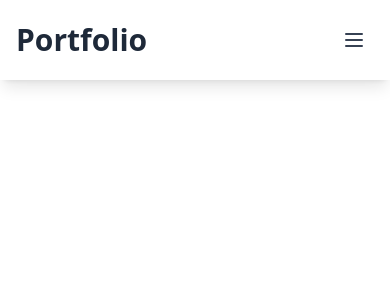
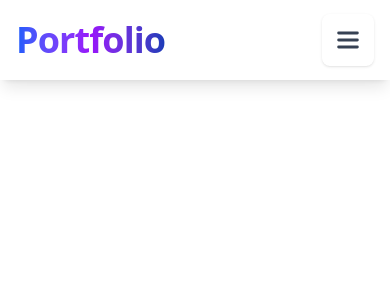
Before and after one commit to KavishkaDulshan/Portfolio, a React (Vite) app: page / in a window 390 px wide. Shown: the top 300 px of the page. Built offline with nearby package versions, Linux system fonts and the light colour scheme.

Commit message:
changed nav bar font

```diff
--- a/src/assets/components/NavBar.jsx
+++ b/src/assets/components/NavBar.jsx
@@ -36,7 +36,7 @@ const NavBar = () => {
         <div className="flex justify-between items-center h-20">
           {/* Logo/Brand */}
           <div className="flex-shrink-0">
-            <a href="#" className="text-3xl font-bold text-gray-800 hover:text-blue-600 transition duration-300">
+            <a href="#" className="text-4xl font-black text-transparent bg-gradient-to-r from-blue-600 via-purple-600 to-blue-800 bg-clip-text hover:from-purple-600 hover:via-blue-600 hover:to-purple-800 transition-all duration-500 tracking-tight">
               Portfolio
             </a>
           </div>
@@ -44,19 +44,19 @@ const NavBar = () => {
           {/* Desktop Menu */}
           <div className="hidden md:block">
             <div className="ml-10 flex items-baseline space-x-8">
-              <a href="#home" className="text-gray-700 hover:text-blue-600 px-3 py-2 rounded-md text-lg font-medium transition duration-300">
+              <a href="#home" className="text-gray-800 hover:text-blue-600 px-4 py-2 rounded-lg text-xl font-bold transition-all duration-300 hover:bg-blue-50 hover:shadow-md tracking-wide">
                 Home
               </a>
-              <a href="#about" className="text-gray-700 hover:text-blue-600 px-3 py-2 rounded-md text-lg font-medium transition duration-300">
+              <a href="#about" className="text-gray-800 hover:text-blue-600 px-4 py-2 rounded-lg text-xl font-bold transition-all duration-300 hover:bg-blue-50 hover:shadow-md tracking-wide">
                 About
               </a>
-              <a href="#skills" className="text-gray-700 hover:text-blue-600 px-3 py-2 rounded-md text-lg font-medium transition duration-300">
+              <a href="#skills" className="text-gray-800 hover:text-blue-600 px-4 py-2 rounded-lg text-xl font-bold transition-all duration-300 hover:bg-blue-50 hover:shadow-md tracking-wide">
                 Skills
               </a>
-              <a href="#projects" className="text-gray-700 hover:text-blue-600 px-3 py-2 rounded-md text-lg font-medium transition duration-300">
+              <a href="#projects" className="text-gray-800 hover:text-blue-600 px-4 py-2 rounded-lg text-xl font-bold transition-all duration-300 hover:bg-blue-50 hover:shadow-md tracking-wide">
                 Projects
               </a>
-              <a href="#contact" className="text-gray-700 hover:text-blue-600 px-3 py-2 rounded-md text-lg font-medium transition duration-300">
+              <a href="#contact" className="text-gray-800 hover:text-blue-600 px-4 py-2 rounded-lg text-xl font-bold transition-all duration-300 hover:bg-blue-50 hover:shadow-md tracking-wide">
                 Contact
               </a>
             </div>
@@ -66,65 +66,74 @@ const NavBar = () => {
           <div className="md:hidden">
             <button
               onClick={toggleMenu}
-              className="inline-flex items-center justify-center p-2 rounded-md text-gray-700 hover:text-blue-600 hover:bg-gray-100 focus:outline-none focus:ring-2 focus:ring-inset focus:ring-blue-500"
+              className="inline-flex items-center justify-center p-3 rounded-lg text-gray-700 hover:text-blue-600 hover:bg-blue-50 focus:outline-none focus:ring-2 focus:ring-inset focus:ring-blue-500 transition-all duration-300 shadow-sm hover:shadow-md"
             >
               <span className="sr-only">Open main menu</span>
-              {!isMenuOpen ? (
-                <svg className="block h-6 w-6" xmlns="http://www.w3.org/2000/svg" fill="none" viewBox="0 0 24 24" stroke="currentColor">
-                  <path strokeLinecap="round" strokeLinejoin="round" strokeWidth={2} d="M4 6h16M4 12h16M4 18h16" />
+              <div className="relative w-7 h-7">
+                <svg
+                  className={`absolute inset-0 w-7 h-7 transition-all duration-300 ${isMenuOpen ? 'rotate-180 opacity-0' : 'rotate-0 opacity-100'}`}
+                  xmlns="http://www.w3.org/2000/svg"
+                  fill="none"
+                  viewBox="0 0 24 24"
+                  stroke="currentColor"
+                >
+                  <path strokeLinecap="round" strokeLinejoin="round" strokeWidth={2.5} d="M4 6h16M4 12h16M4 18h16" />
                 </svg>
-              ) : (
-                <svg className="block h-6 w-6" xmlns="http://www.w3.org/2000/svg" fill="none" viewBox="0 0 24 24" stroke="currentColor">
-                  <path strokeLinecap="round" strokeLinejoin="round" strokeWidth={2} d="M6 18L18 6M6 6l12 12" />
+                <svg
+                  className={`absolute inset-0 w-7 h-7 transition-all duration-300 ${isMenuOpen ? 'rotate-0 opacity-100' : 'rotate-180 opacity-0'}`}
+                  xmlns="http://www.w3.org/2000/svg"
+                  fill="none"
+                  viewBox="0 0 24 24"
+                  stroke="currentColor"
+                >
+                  <path strokeLinecap="round" strokeLinejoin="round" strokeWidth={2.5} d="M6 18L18 6M6 6l12 12" />
                 </svg>
-              )}
+              </div>
             </button>
           </div>
         </div>
       </div>
 
       {/* Mobile Menu */}
-      {isMenuOpen && (
-        <div className="md:hidden">
-          <div className="px-2 pt-2 pb-3 space-y-1 sm:px-3 bg-white shadow-lg">
+      <div className={`md:hidden transition-all duration-500 ease-in-out ${isMenuOpen ? 'max-h-96 opacity-100' : 'max-h-0 opacity-0'} overflow-hidden`}>
+        <div className="px-3 pt-3 pb-4 space-y-2 sm:px-4 bg-gradient-to-b from-white to-gray-50 shadow-xl border-t border-gray-100">
           <a
             href="#home"
-              className="text-gray-700 hover:text-blue-600 hover:bg-gray-100 block px-3 py-2 rounded-md text-base font-medium transition duration-300"
+            className="text-gray-800 hover:text-blue-600 hover:bg-blue-50 block px-4 py-3 rounded-lg text-lg font-bold transition-all duration-300 transform hover:scale-105 hover:shadow-md tracking-wide"
             onClick={toggleMenu}
           >
             Home
           </a>
           <a
             href="#about"
-              className="text-gray-700 hover:text-blue-600 hover:bg-gray-100 block px-3 py-2 rounded-md text-base font-medium transition duration-300"
+            className="text-gray-800 hover:text-blue-600 hover:bg-blue-50 block px-4 py-3 rounded-lg text-lg font-bold transition-all duration-300 transform hover:scale-105 hover:shadow-md tracking-wide"
             onClick={toggleMenu}
           >
             About
           </a>
           <a
             href="#skills"
-              className="text-gray-700 hover:text-blue-600 hover:bg-gray-100 block px-3 py-2 rounded-md text-base font-medium transition duration-300"
+            className="text-gray-800 hover:text-blue-600 hover:bg-blue-50 block px-4 py-3 rounded-lg text-lg font-bold transition-all duration-300 transform hover:scale-105 hover:shadow-md tracking-wide"
             onClick={toggleMenu}
           >
             Skills
           </a>
           <a
             href="#projects"
-              className="text-gray-700 hover:text-blue-600 hover:bg-gray-100 block px-3 py-2 rounded-md text-base font-medium transition duration-300"
+            className="text-gray-800 hover:text-blue-600 hover:bg-blue-50 block px-4 py-3 rounded-lg text-lg font-bold transition-all duration-300 transform hover:scale-105 hover:shadow-md tracking-wide"
             onClick={toggleMenu}
           >
             Projects
           </a>
           <a
             href="#contact"
-              className="text-gray-700 hover:text-blue-600 hover:bg-gray-100 block px-3 py-2 rounded-md text-base font-medium transition duration-300"
+            className="text-gray-800 hover:text-blue-600 hover:bg-blue-50 block px-4 py-3 rounded-lg text-lg font-bold transition-all duration-300 transform hover:scale-105 hover:shadow-md tracking-wide"
             onClick={toggleMenu}
           >
             Contact
           </a>
         </div>
       </div>
-      )}
     </nav>
   )
 }
```
Lines whose indentation alone changed are shown as unchanged.
